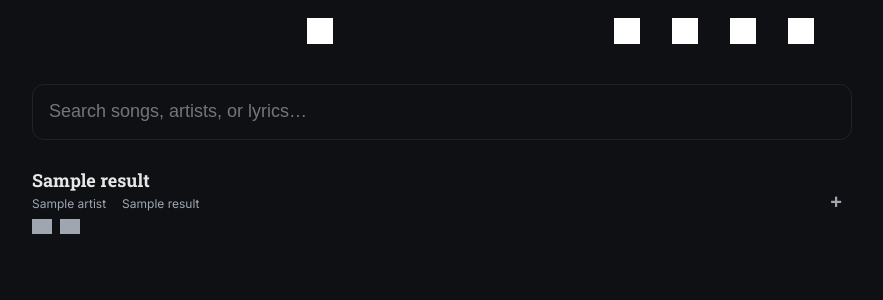
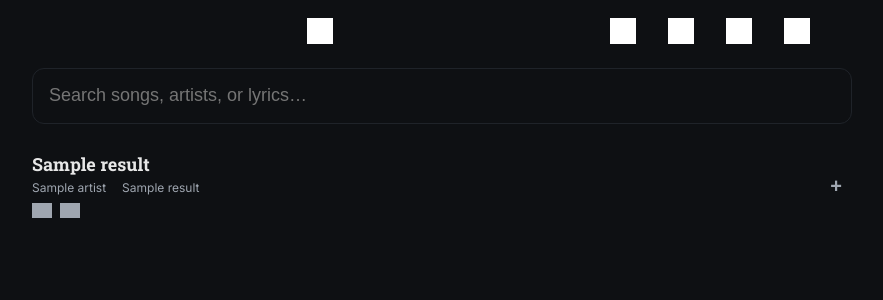
Before and after one commit to ryzhakar/lyrics-app, a FastAPI app: template app/templates/search.html in a window 1280 px wide. Shown: the top 300 px of the page, without its empty margins (198-1081 px from the left). Run offline with FastAPI, Linux system fonts and the light colour scheme; the template is opened without the code that fills it: most values are stand-ins (such as "Sample title", 1, 10 or a date in 2020); parts of the project's set-up code (start-up, migrations or seed data) failed here and were passed over; grey boxes are pictures that could not be loaded.

Commit message:
style: align topbar width with content and adjust song-view top padding; minor CSS tweaks

```diff
--- a/static/css/base.css
+++ b/static/css/base.css
@@ -45,8 +45,9 @@ body.dark {
 }
 
 main.container { max-width: var(--measure); margin: 0 auto; padding: calc(var(--topbar-h) + var(--space-4)) var(--space-5) var(--space-8); }
+.is-song main.container { padding-top: var(--topbar-h); }
 .topbar { position: fixed; top: 0; left: 0; right: 0; z-index: 100; background: var(--bg); }
-.topbar-row { display: grid; grid-template-columns: 1fr auto auto; align-items: center; gap: var(--space-3); max-width: var(--measure); margin: 0 auto; padding: calc(8px + env(safe-area-inset-top)) var(--space-4) 8px; box-sizing: border-box; height: var(--topbar-h); }
+.topbar-row { display: grid; grid-template-columns: 1fr auto auto; align-items: center; gap: var(--space-3); max-width: var(--measure); margin: 0 auto; padding: calc(8px + env(safe-area-inset-top)) var(--space-5) 8px; box-sizing: border-box; height: var(--topbar-h); }
 .bar-spacer { height: 42px; }
 .brand { display: none; }
 .search { min-width: 0; }
```
